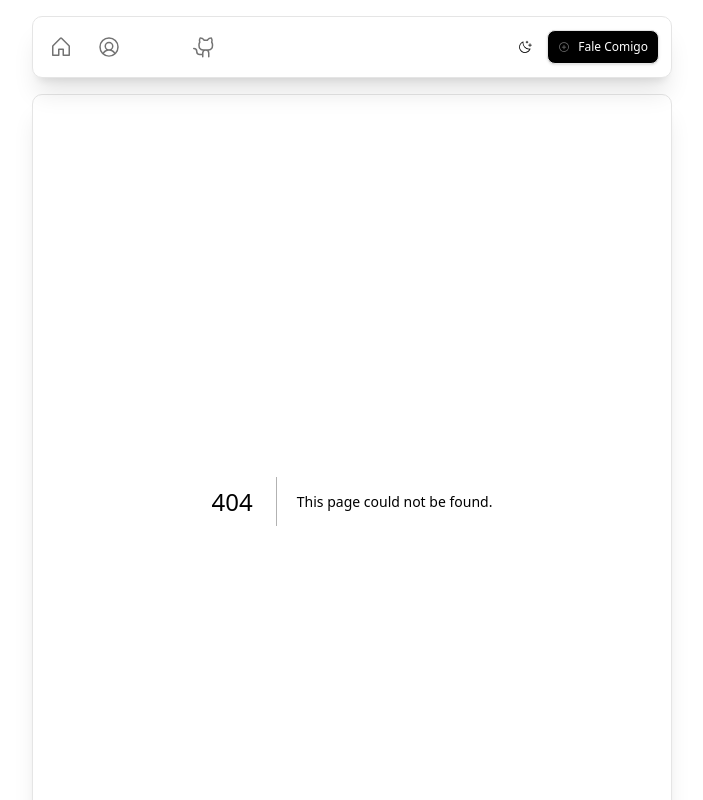
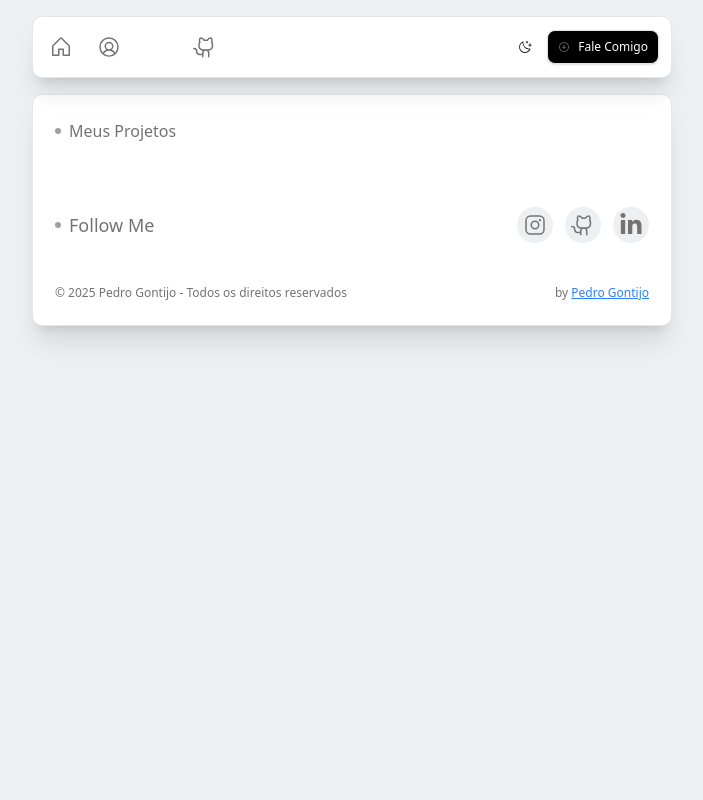
Before and after one commit to pedrogbraz/portfolio-2025, a Next.js app: page /projects in a window 1280 px wide. Before the commit this address had no page. Shown: the top 800 px of the page, without its empty margins (288-991 px from the left). Built offline with nearby package versions, Linux system fonts and the light colour scheme.

Commit message:
feat: add initial my projects page

```diff
--- /dev/null
+++ b/app/projects/page.tsx
@@ -0,0 +1,14 @@
+export default function Projects() {
+  return (
+    <>
+      <section className="px-4 py-[18px]">
+        <div className="flex flex-col xxs:flex-row gap-2 justify-between">
+          <div className="flex items-center gap-2">
+            <div className="bg-zinc-400 dark:bg-zinc-600 size-1.5 rounded-full" />
+            <h1 className="font-medium text-muted-foreground">Meus Projetos</h1>
+          </div>
+        </div>
+      </section>
+    </>
+  );
+}
```
